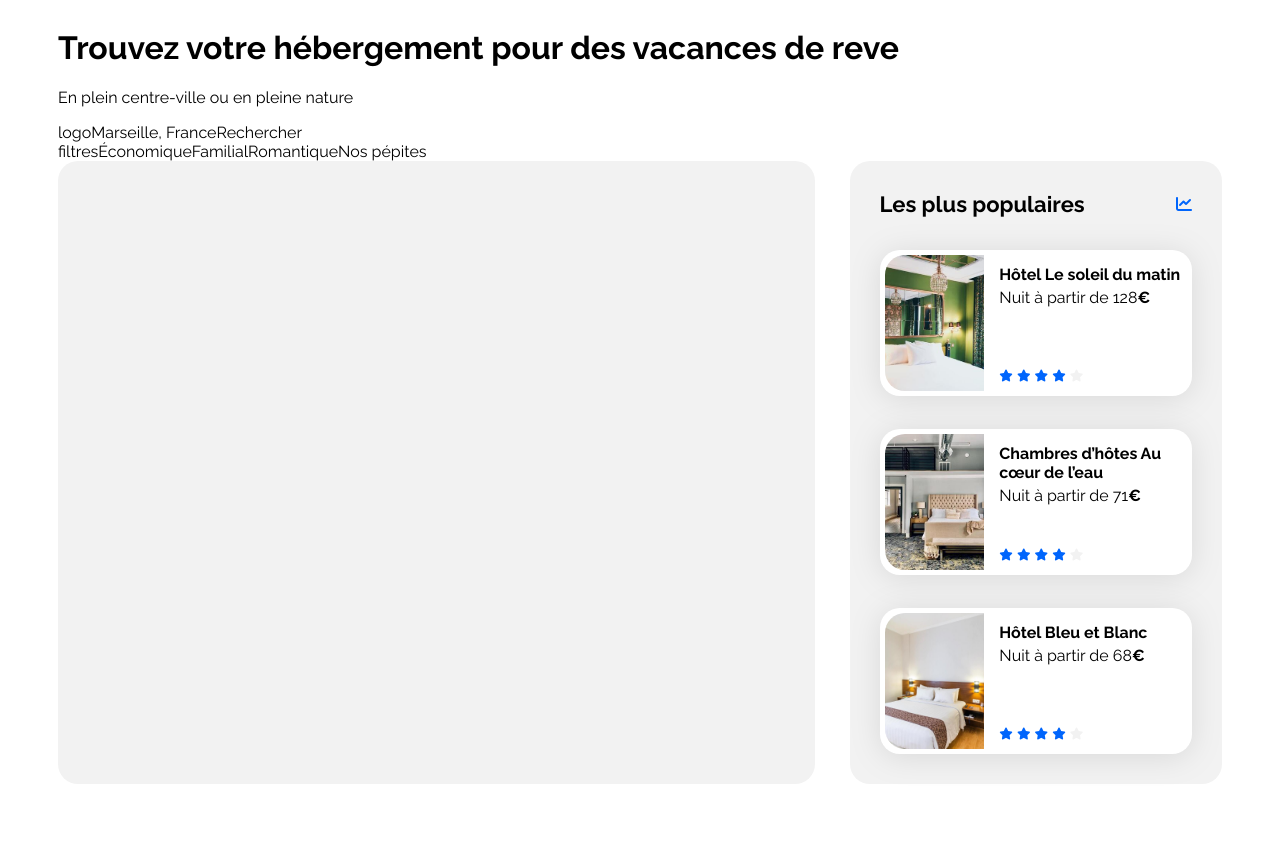
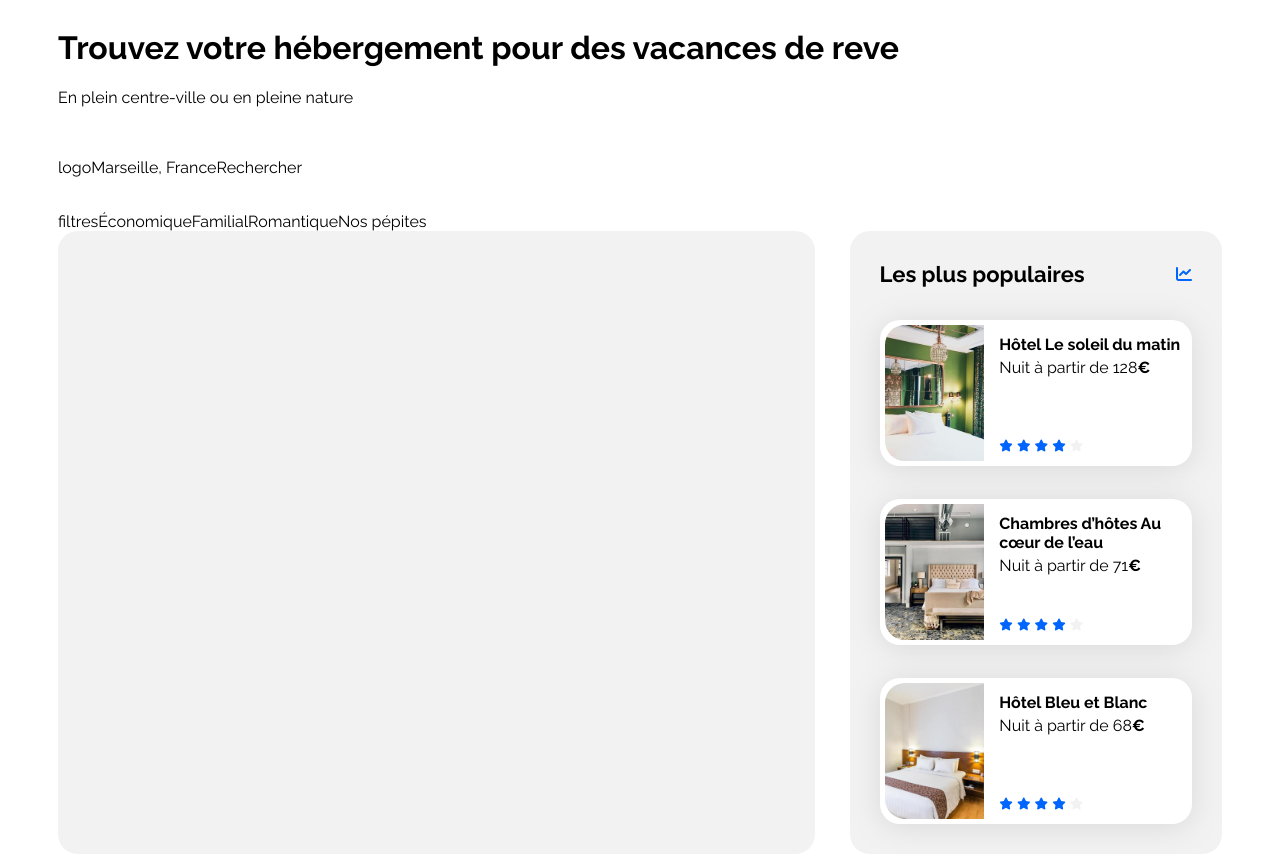
Before and after one commit to jpaxo7/projet-2, a plain HTML site: page index.html in a window 1280 px wide. Before the commit the page ends 800 px from the top, so only its background shows below. Drawn offline with Linux system fonts and the light colour scheme.

Commit message:
ajout des gap entre les différents blocs

```diff
--- a/css/section-recherche.css
+++ b/css/section-recherche.css
@@ -1,6 +1,7 @@
 .section-recherche {
     display: flex;
     flex-direction: column;
+    gap: 35px;
 }
 
 .formulaire,
```
